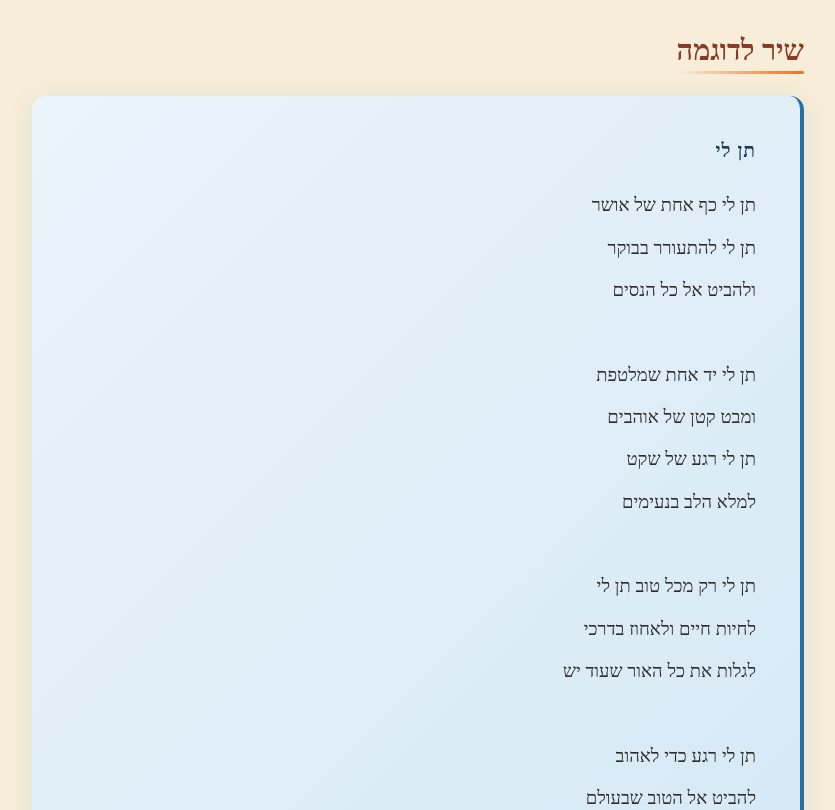
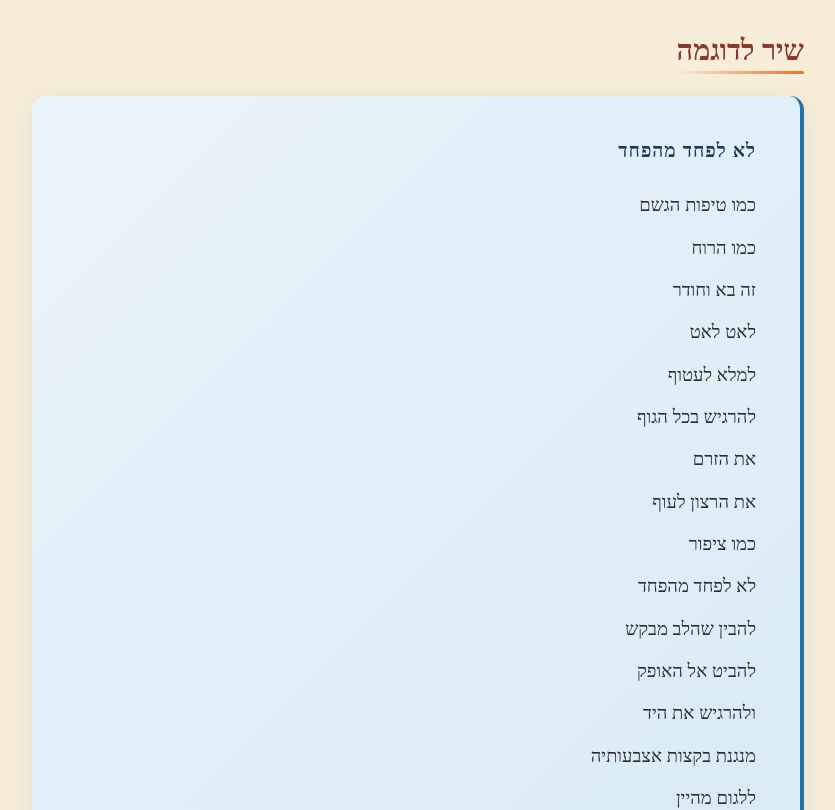
Before and after one commit to shellytzadok-dotcom/mashu-levi, a plain HTML site: page index.html in a window 1280 px wide. Shown: the part 1200-2010 px from the top of the page, without its empty margins (222-1057 px from the left). Drawn offline with Linux system fonts and the light colour scheme.

Commit message:
Add files via upload

```diff
--- a/index.html
+++ b/index.html
@@ -290,24 +290,33 @@
 <div class="section-wrap" id="poem">
   <h2>שיר לדוגמה</h2>
   <div class="poem-box">
-    <div class="poem-title">תן לי</div>
-    <div class="poem-text">תן לי כף אחת של אושר
-תן לי להתעורר בבוקר
-ולהביט אל כל הנסים
-
-תן לי יד אחת שמלטפת
-ומבט קטן של אוהבים
-תן לי רגע של שקט
-למלא הלב בנעימים
-
-תן לי רק מכל טוב תן לי
-לחיות חיים ולאחוז בדרכי
-לגלות את כל האור שעוד יש
-
-תן לי רגע כדי לאהוב
-להביט אל הטוב שבעולם
-להתחבר אלייך קרוב
-כמו החוף אל גלי הים</div>
+    <div class="poem-title">לא לפחד מהפחד</div>
+    <div class="poem-text">כמו טיפות הגשם
+כמו הרוח
+זה בא וחודר
+לאט לאט
+למלא לעטוף
+להרגיש בכל הגוף
+את הזרם
+את הרצון לעוף
+כמו ציפור
+לא לפחד מהפחד
+להבין שהלב מבקש
+להביט אל האופק
+ולהרגיש את היד
+מנגנת בקצות אצבעותיה
+ללגום מהיין
+להרגיש את גלי הים
+שוטפים את כפות הרגליים
+להבין שזה בא
+עוטף ונוגע
+מחבק באהבה
+עד שזה משגע
+לתת לרוח לקחת
+אל הפחד רחוק
+יש דברים
+שאי אפשר לעצור
+גם אם תנסי לצעוק</div>
   </div>
 </div>
 
```
